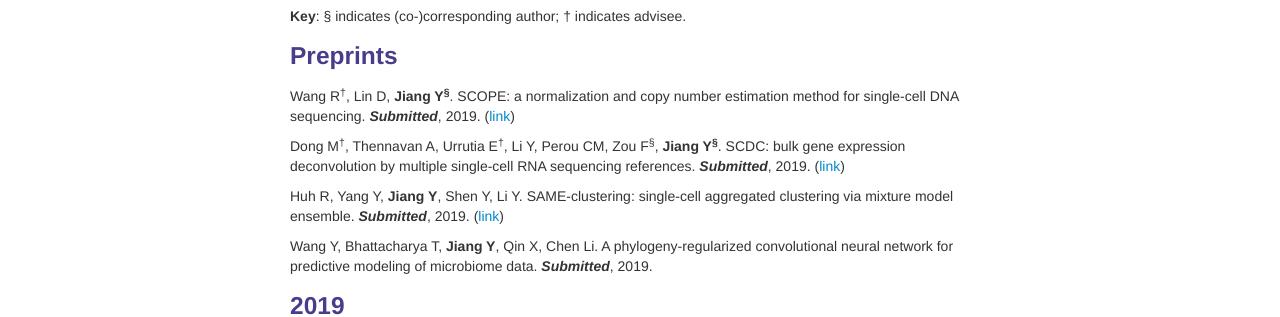
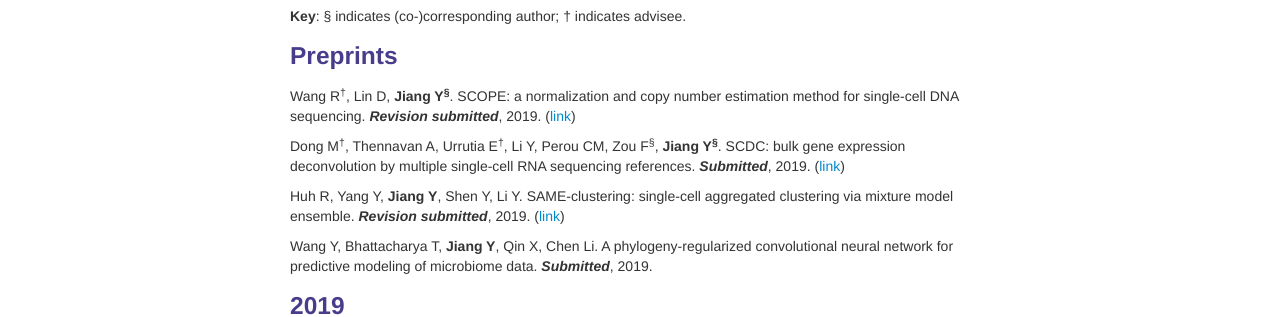
Before and after one commit to yuchaojiang/yuchaojiang.github.io, a Jekyll site: the page built from pages/pubs.md, in a window 1280 px wide. Shown: the part 208-525 px from the top of the page. Built offline with Jekyll 4.4.1, drawn with Linux system fonts in a browser that asks for light colours.

Commit message:
Update pubs.md

```diff
--- a/pages/pubs.md
+++ b/pages/pubs.md
@@ -16,11 +16,11 @@ description: Yuchao Jiang's publications
 
 ### Preprints
 
-Wang R<sup>&dagger;</sup>, Lin D, **Jiang Y<sup>&sect;</sup>**. SCOPE: a normalization and copy number estimation method for single-cell DNA sequencing. ***Submitted***, 2019. ([link](https://www.biorxiv.org/content/10.1101/594267v1))
+Wang R<sup>&dagger;</sup>, Lin D, **Jiang Y<sup>&sect;</sup>**. SCOPE: a normalization and copy number estimation method for single-cell DNA sequencing. ***Revision submitted***, 2019. ([link](https://www.biorxiv.org/content/10.1101/594267v2))
 
 Dong M<sup>&dagger;</sup>, Thennavan A, Urrutia E<sup>&dagger;</sup>, Li Y, Perou CM, Zou F<sup>&sect;</sup>, **Jiang Y<sup>&sect;</sup>**. SCDC: bulk gene expression deconvolution by multiple single-cell RNA sequencing references. ***Submitted***, 2019. ([link](https://www.biorxiv.org/content/10.1101/743591v1))
 
-Huh R, Yang Y, **Jiang Y**, Shen Y, Li Y. SAME-clustering: single-cell aggregated clustering via mixture model ensemble. ***Submitted***, 2019. ([link](https://www.biorxiv.org/content/10.1101/645820v1))
+Huh R, Yang Y, **Jiang Y**, Shen Y, Li Y. SAME-clustering: single-cell aggregated clustering via mixture model ensemble. ***Revision submitted***, 2019. ([link](https://www.biorxiv.org/content/10.1101/645820v1))
 
 Wang Y, Bhattacharya T, **Jiang Y**, Qin X, Chen Li. A phylogeny-regularized convolutional neural network for predictive modeling of microbiome data. ***Submitted***, 2019.
 
```
